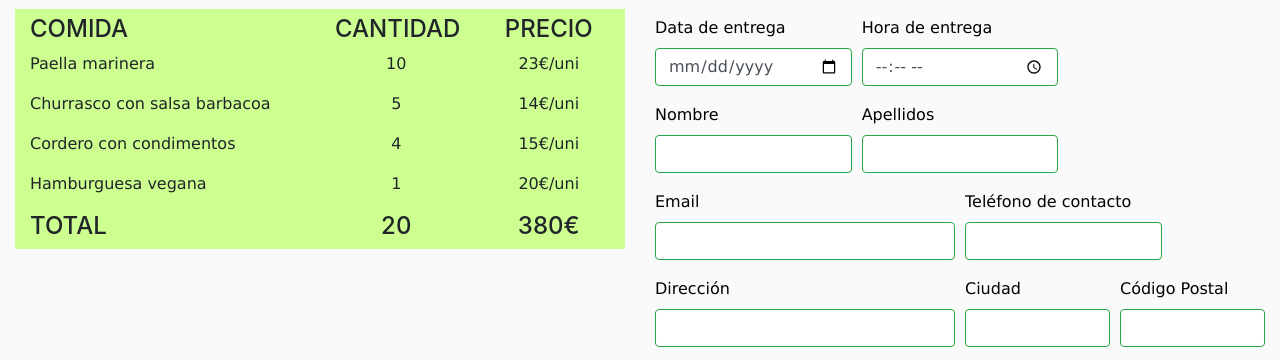
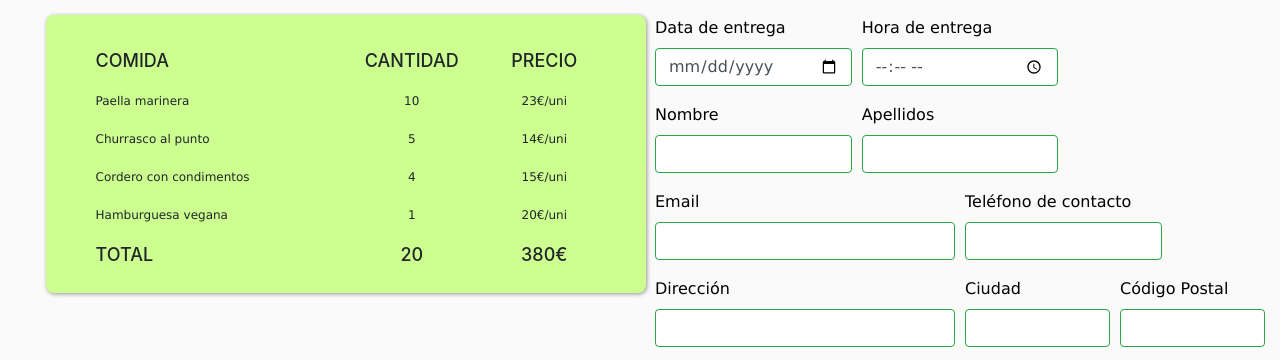
Before and after one commit to sergibech/sergibech.github.io, a plain HTML site: page resume.html in a window 1280 px wide. Shown: the part 91-451 px from the top of the page. Drawn offline with nearby package versions, Linux system fonts and the light colour scheme.

Commit message:
pantalla resume acabada

```diff
--- a/css/main.css
+++ b/css/main.css
@@ -104,6 +104,11 @@ h1, h2 {
 .requadre h1 {
 
 	font-size: 40px;
+}
+.requadre h6 {
+
+  font-size: 18px;
+  margin-top: 20px;
 }
 
 .requadre p {
--- a/css/resume.css
+++ b/css/resume.css
@@ -3,9 +3,12 @@
 }
 
 #comanda{
+  margin-top: 3%;
+  margin-bottom: 3%;
   background: var(--primaryLightColor);
-  margin-top: 2%;
-  margin-bottom: 2%;
+  padding-top: 10px;
+  padding-bottom: 20px;
+  width: 600px;
 }
 
 #pagament {
--- a/resume.html
+++ b/resume.html
@@ -15,6 +15,7 @@
 </head>
 
 <body id="pagina-interior">
+
 
 <div class="container-fluid amplada" style="padding-top:1%">
     <div class="row">
@@ -46,24 +47,24 @@
 <div class="container-fluid">
 	<div class="row">
 		<div class="col-lg-6 col-md-6 col-sm-12" id="req_comanda">
-			<div class="container-fluid" id="comanda">
+			<div class="requadre sombrejat" id="comanda">
 				<div class="row">
 					<div class="col-lg-6 col-md-6 col-sm-6" id="comida">
-						<h4>COMIDA</h4>
+						<h6>COMIDA</h6>
 						<p>Paella marinera</p>
-						<p>Churrasco con salsa barbacoa</p>
+						<p>Churrasco al punto</p>
 						<p>Cordero con condimentos</p>
 						<p>Hamburguesa vegana</p>
 					</div>
 					<div class="col-lg-3 col-md-3 col-sm-3" id="cantidad">
-						<h4>CANTIDAD</h4>
+						<h6>CANTIDAD</h6>
 						<p>10</p>
 						<p>5</p>
 						<p>4</p>
 						<p>1</p>
 					</div>
 					<div class="col-lg-3 col-md-3 col-sm-3" id="precio">
-						<h4>PRECIO</h4>
+						<h6>PRECIO</h6>
 						<p>23€/uni</p>
 						<p>14€/uni</p>
 						<p>15€/uni</p>
@@ -72,13 +73,13 @@
 				</div>
 				<div class="row">
 					<div class="col-lg-6 col-md-6 col-sm-6" id="totalComida">
-						<h4>TOTAL</h4>
+						<h6>TOTAL</h6>
 					</div>
 					<div class="col-lg-3 col-md-3 col-sm-3" id="totalCantidad">
-						<h4>20</h4>
+						<h6>20</h6>
 					</div>
 					<div class="col-lg-3 col-md-3 col-sm-3" id="totalPrecio">
-						<h4>380€</h4>
+						<h6>380€</h6>
 					</div>
 				</div>
 			</div>
```
